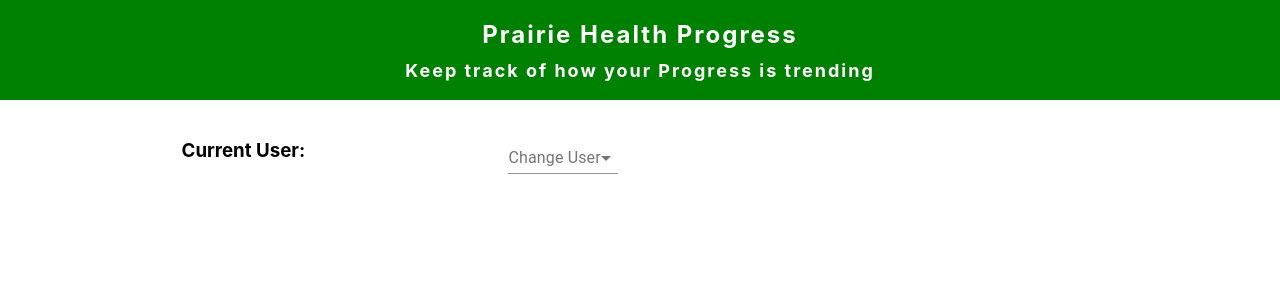
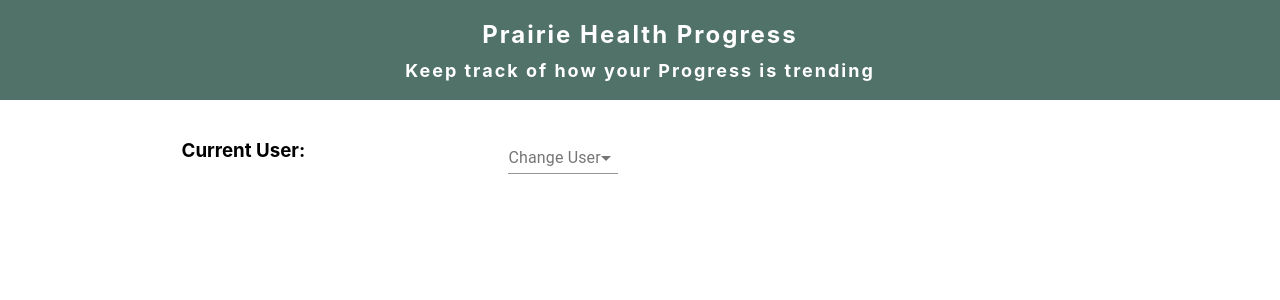
Before and after one commit to guizzettic/prairie-health, a React (Create React App) app: page / in a window 1280 px wide. Shown: the top 300 px of the page. Built offline with nearby package versions, Linux system fonts and the light colour scheme.

Commit message:
final styling tweaks

```diff
--- a/src/App.js
+++ b/src/App.js
@@ -17,7 +17,7 @@ const useStyles = makeStyles({
     justifyContent: 'space-around',
     alignItems: 'center',
     paddingTop: 20,
-    paddingLeft: 80,
+    marginLeft: 80,
   },
   form: { width: 110 },
   chart: {
--- a/src/Components/Chart.js
+++ b/src/Components/Chart.js
@@ -25,7 +25,7 @@ const Chart = ({ chartData }) => (
       tickSize: 5,
       tickPadding: 5,
       tickRotation: 0,
-      legend: 'PHQ-9 Score',
+      legend: 'Scores',
       legendOffset: -40,
       legendPosition: 'middle',
       min: 0,
--- a/src/Components/Header.js
+++ b/src/Components/Header.js
@@ -3,7 +3,7 @@ import { makeStyles } from '@material-ui/core/styles';
 const useStyles = makeStyles({
   header: {
     height: 100,
-    backgroundColor: 'green',
+    backgroundColor: 'rgb(80, 114, 104)',
     color: 'white',
     fontWeight: 700,
     letterSpacing: 2,
```
